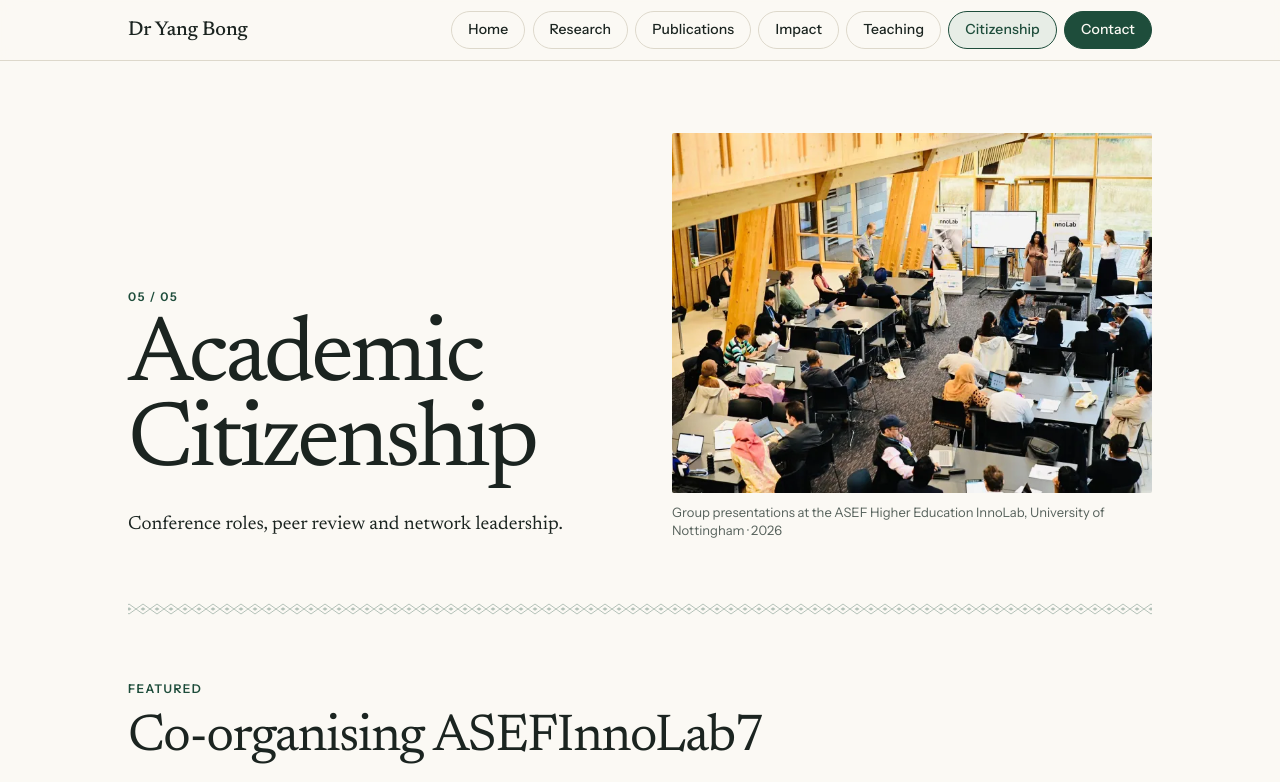
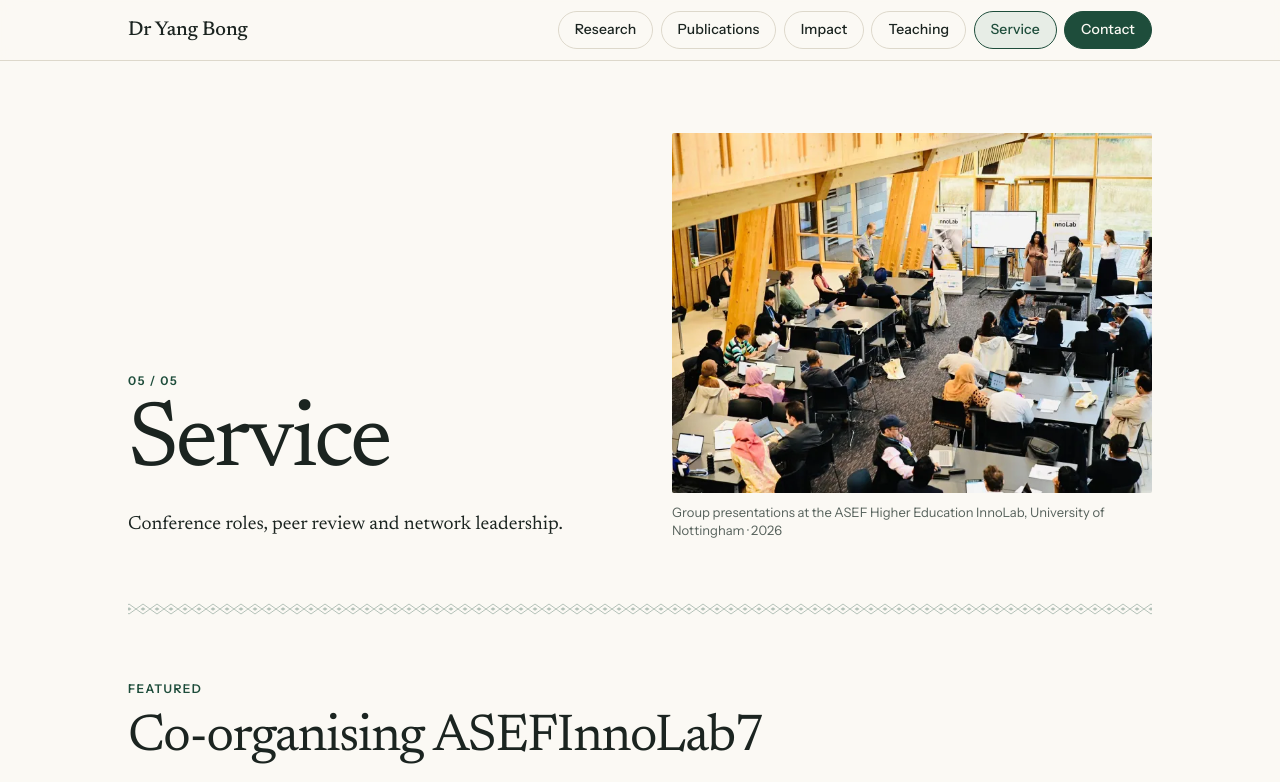
Before and after one commit to bongyang/bongyang.github.io, a plain HTML site: page citizenship.html in a window 1280 px wide. Shown: the top 782 px of the page. Drawn offline with Linux system fonts and the light colour scheme.

Commit message:
Rename Citizenship to Service; drop Home from the menu
- Menu label and page heading now "Service" (file stays citizenship.html)
- Page title and description regenerated
- Home removed from nav; the masthead name already links home
- CLAUDE.md updated

Co-Authored-By: Claude Opus 5.5 <noreply@anthropic.com>
Claude-Session: https://claude.ai/code/session_01BHaNzAzSg7x4kSjcefhwGM

```diff
--- a/assets/js/main.js
+++ b/assets/js/main.js
@@ -501,7 +501,7 @@
         return tileHtml(it, sizes, it.place + ' · ' + it.date);
       }).join('') + '</ul></section>';
   }
-  /* One photo tile (home mosaic and the Citizenship feature). */
+  /* One photo tile (home mosaic and the Service feature). */
   function tileHtml(it, sizes, placeLine) {
     return '<li class="tile' + (it.size ? ' tile--' + esc(it.size) : '') + '"><figure>' + pic(it, sizes) +
       '<figcaption>' + (placeLine ? '<span class="tile__place">' + esc(placeLine) + '</span>' : '') +
--- a/citizenship.html
+++ b/citizenship.html
@@ -5,15 +5,15 @@
   <meta name="viewport" content="width=device-width, initial-scale=1">
 
   <!-- Generated by scripts/make_pages.py from scripts/page.template.html. Edit those, not this file. -->
-  <title>Academic Citizenship · Dr Yang Bong</title>
-  <meta name="description" content="Academic citizenship of Dr Yang Bong: co-organising ASEFInnoLab7, conference roles, AE4AI Network leadership and peer review.">
+  <title>Service · Dr Yang Bong</title>
+  <meta name="description" content="Service by Dr Yang Bong: co-organising ASEFInnoLab7, conference roles, AE4AI Network leadership and peer review.">
   <meta name="author" content="Yang Bong">
   <link rel="canonical" href="https://bongyang.github.io/citizenship.html">
 
   <meta property="og:type" content="website">
   <meta property="og:site_name" content="Dr Yang Bong">
-  <meta property="og:title" content="Academic Citizenship · Dr Yang Bong">
-  <meta property="og:description" content="Academic citizenship of Dr Yang Bong: co-organising ASEFInnoLab7, conference roles, AE4AI Network leadership and peer review.">
+  <meta property="og:title" content="Service · Dr Yang Bong">
+  <meta property="og:description" content="Service by Dr Yang Bong: co-organising ASEFInnoLab7, conference roles, AE4AI Network leadership and peer review.">
   <meta property="og:url" content="https://bongyang.github.io/citizenship.html">
   <meta property="og:image" content="https://bongyang.github.io/assets/img/og-image.png">
   <meta property="og:image:width" content="1200">
--- a/content.json
+++ b/content.json
@@ -10,18 +10,13 @@
     "TODO: Check the new photo captions (gallery.items, pages.*.image.caption): especially the PDC 2024 market walk (place given as Sarawak; the market itself is not named), the Nottingham 'group presentations' and 'white paper working session' photos, the Fudan 2024 photo, and the Manila panel date and credit (the new copy has no Archers Network watermark, so the credit was dropped).",
     "TODO: The 2023 Shanghai talk photo is still the 800px LinkedIn copy; replace it if an original exists. The 2024 InnoLab5 photo was taken out of the gallery for the same reason.",
     "TODO: Long Semadoh field photos in assets/img/impact/ are still 800px copies; originals would help.",
-    "TODO: Check the ASEFInnoLab7 text in service.feature and the new Citizenship entry (theme taken from the banner in the Nottingham group photo: 'The Role of Universities in Advancing AI for Good'; 'participants worked in teams on white papers' inferred from the photos and the Perth launch; year 2026). Add a link to the public event page if there is one.",
+    "TODO: Check the ASEFInnoLab7 text in service.feature and the new Service entry (theme taken from the banner in the Nottingham group photo: 'The Role of Universities in Advancing AI for Good'; 'participants worked in teams on white papers' inferred from the photos and the Perth launch; year 2026). Add a link to the public event page if there is one.",
     "TODO: The three small Publications photos (publications.photoBreaks) are 800px copies; originals would help.",
     "TODO: 'Rethinking Good in AI for Good' (bong2026rethinking): add page numbers once the IS2026 proceedings are published. Venue from https://naixus.net/ai4sdg2026/ (AI4SDG 2026 workshop, co-located with the 29th International Multiconference IS2026, 9 Oct 2026, Jozef Stefan Institute, Ljubljana). Title follows the PDF; the workshop page lists it as 'Rethinking the ‘Good’ in AI for Good'.",
-    "TODO: Check the new Citizenship photo captions: the AE4AI launch photo (4th ASEF Higher Education InnoLab; year and place not stated, the board shows the Fudan University logo) and the two PDC 2024 photos (dinner photo captioned only as PDC 2024; performers described as 'in traditional dress' without naming communities).",
+    "TODO: Check the new Service photo captions: the AE4AI launch photo (4th ASEF Higher Education InnoLab; year and place not stated, the board shows the Fudan University logo) and the two PDC 2024 photos (dinner photo captioned only as PDC 2024; performers described as 'in traditional dress' without naming communities).",
     "TODO: Check the SARI section on the Impact page (impact.items[1]): figures are from the IRC report page; 'My part included…' is written from earlier notes (classification of project records by theme and intervention type, stakeholder survey analysis)."
   ],
   "nav": [
-    {
-      "id": "home",
-      "label": "Home",
-      "href": "./"
-    },
     {
       "id": "research",
       "label": "Research",
@@ -44,7 +39,7 @@
     },
     {
       "id": "service",
-      "label": "Citizenship",
+      "label": "Service",
       "href": "citizenship.html"
     },
     {
@@ -515,7 +510,7 @@
     ]
   },
   "service": {
-    "heading": "Academic Citizenship",
+    "heading": "Service",
     "feature": {
       "label": "Featured",
       "heading": "Co-organising ASEFInnoLab7",
@@ -771,7 +766,7 @@
     },
     "service": {
       "teaser": "Conference roles, peer review and network leadership.",
-      "description": "Academic citizenship of Dr Yang Bong: co-organising ASEFInnoLab7, conference roles, AE4AI Network leadership and peer review.",
+      "description": "Service by Dr Yang Bong: co-organising ASEFInnoLab7, conference roles, AE4AI Network leadership and peer review.",
       "image": {
         "src": "assets/img/banner/2026-nottingham-sessions",
         "widths": [
```
Also changed, not shown: 1 other file.
